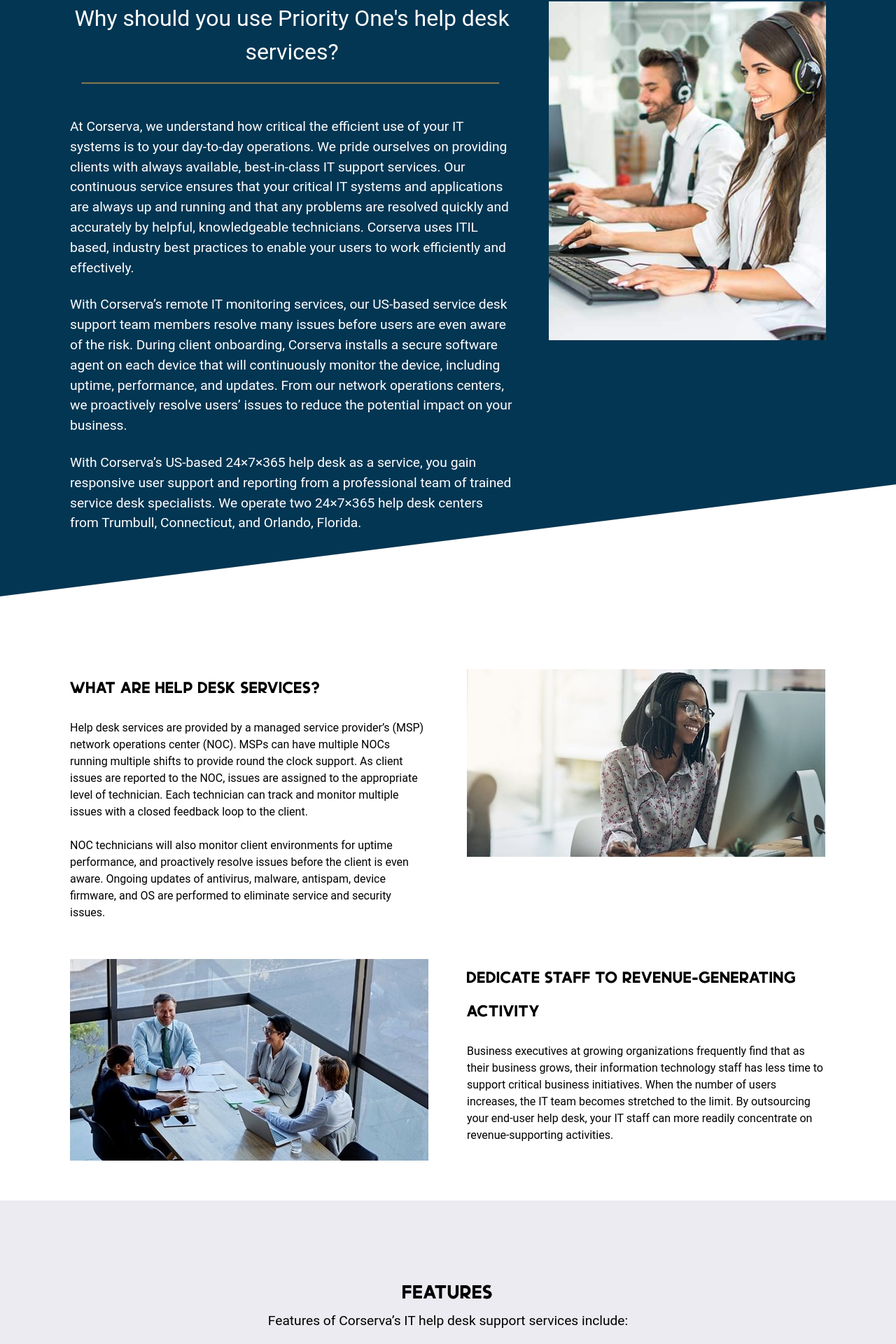
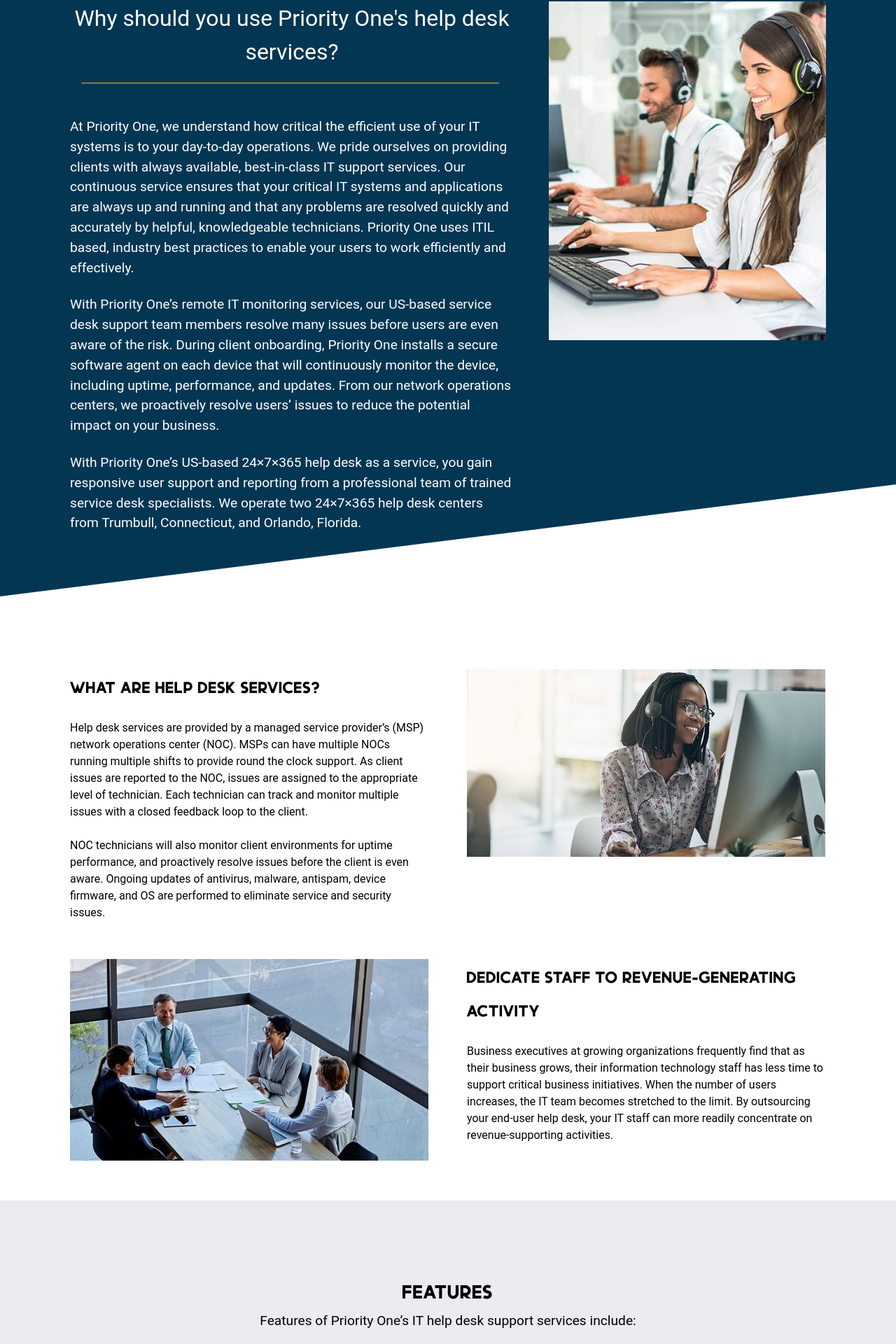
Before and after one commit to cwilso88/priorityOne, a React (Create React App) app: page / in a window 1280 px wide. Shown: the part 1460-3380 px from the top of the page at 70% size. Built offline with nearby package versions, Linux system fonts and the light colour scheme.

Commit message:
Updated company name throughout

```diff
--- a/src/components/Benefits.js
+++ b/src/components/Benefits.js
@@ -12,7 +12,7 @@
                 <div className="benefits_title">
                     <h1>Benefits</h1>
                     <img src={line_600px} alt="Gold underline" />
-                    <p>When you outsource your IT help desk services to Corserva, you gain these benefits:</p>
+                    <p>When you outsource your IT help desk services to Priority One, you gain these benefits:</p>
                 </div>
                 <br />
                 <div className="benefits_list benefits_row">
--- a/src/components/Features.js
+++ b/src/components/Features.js
@@ -10,7 +10,7 @@
             <section id="features">
                 <div className="features_title">
                     <h1>Features</h1>
-                    <p>Features of Corserva’s IT help desk support services include:</p>
+                    <p>Features of Priority One’s IT help desk support services include:</p>
                 </div>
                 <div div className="row">
                     <div className="features_checklist column">
--- a/src/components/WhyPriorityOne.js
+++ b/src/components/WhyPriorityOne.js
@@ -11,11 +11,11 @@
                         <h1>Why should you use Priority One's help desk services?</h1>
                         <img src={line_600px} alt="Gold underline" />
                         <br />
-                        <p>At Corserva, we understand how critical the efficient use of your IT systems is to your day-to-day operations. We pride ourselves on providing clients with always available, best-in-class IT support services. Our continuous service ensures that your critical IT systems and applications are always up and running and that any problems are resolved quickly and accurately by helpful, knowledgeable technicians. Corserva uses ITIL based, industry best practices to enable your users to work efficiently and effectively.</p>
+                        <p>At Priority One, we understand how critical the efficient use of your IT systems is to your day-to-day operations. We pride ourselves on providing clients with always available, best-in-class IT support services. Our continuous service ensures that your critical IT systems and applications are always up and running and that any problems are resolved quickly and accurately by helpful, knowledgeable technicians. Priority One uses ITIL based, industry best practices to enable your users to work efficiently and effectively.</p>
                         <br />
-                        <p>With Corserva’s remote IT monitoring services, our US-based service desk support team members resolve many issues before users are even aware of the risk. During client onboarding, Corserva installs a secure software agent on each device that will continuously monitor the device, including uptime, performance, and updates. From our network operations centers, we proactively resolve users’ issues to reduce the potential impact on your business.</p>
+                        <p>With Priority One’s remote IT monitoring services, our US-based service desk support team members resolve many issues before users are even aware of the risk. During client onboarding, Priority One installs a secure software agent on each device that will continuously monitor the device, including uptime, performance, and updates. From our network operations centers, we proactively resolve users’ issues to reduce the potential impact on your business.</p>
                         <br />
-                        <p>With Corserva’s US-based 24×7×365 help desk as a service, you gain responsive user support and reporting from a professional team of trained service desk specialists. We operate two 24×7×365 help desk centers from Trumbull, Connecticut, and Orlando, Florida.</p>
+                        <p>With Priority One’s US-based 24×7×365 help desk as a service, you gain responsive user support and reporting from a professional team of trained service desk specialists. We operate two 24×7×365 help desk centers from Trumbull, Connecticut, and Orlando, Florida.</p>
                     </div>
                     <div className="whypriorityone_image column_image column">
                         <img src={helpdesk_woman} alt="business professional" />
```
